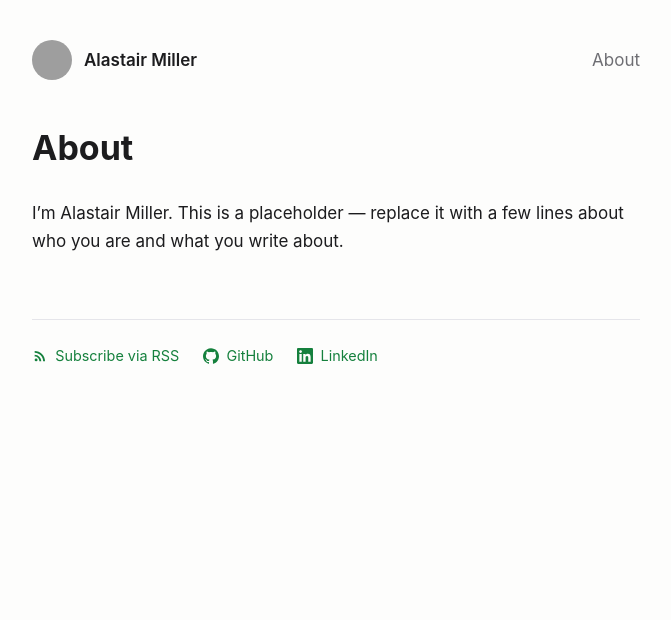
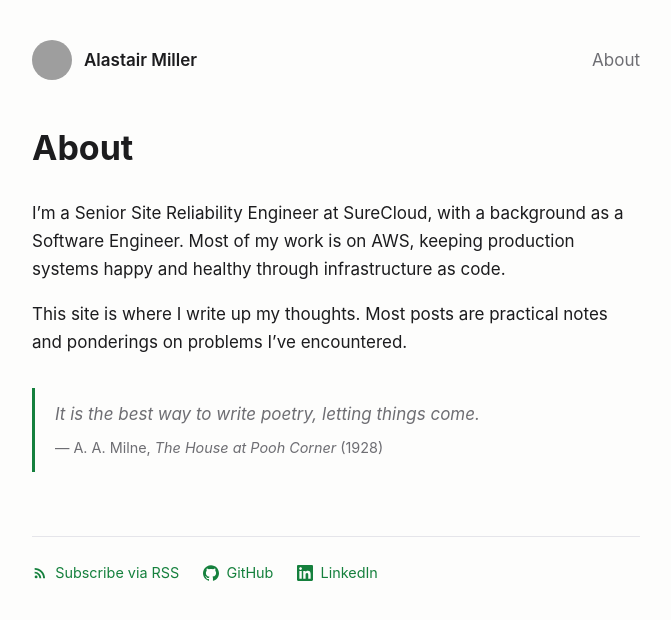
Before and after one commit to AlastairMiller/AlastairMiller.github.io, a Jekyll site: the page built from about.md, in a window 1280 px wide. Shown: the top 620 px of the page, without its empty margins (304-975 px from the left). Built offline with Jekyll 4.4.1, drawn with Linux system fonts in a browser that asks for light colours; grey boxes are pictures that could not be loaded.

Commit message:
Write About page, style blockquotes, add local Jekyll preview
- About page text with A. A. Milne quote as a blockquote
- Blockquote style: green left border, muted italic, smaller attribution
- Gemfile pinning github-pages gems for local preview; ignore vendor/

Co-Authored-By: Claude Opus 5.5 <noreply@anthropic.com>

```diff
--- /dev/null
+++ b/Gemfile
@@ -0,0 +1,5 @@
+source "https://rubygems.org"
+
+gem "github-pages", group: :jekyll_plugins
+
+gem "webrick"
--- a/_config.yml
+++ b/_config.yml
@@ -14,3 +14,7 @@ plugins:
 
 exclude:
   - README.md
+  - Gemfile
+  - Gemfile.lock
+  - vendor/
+  - .bundle/
--- a/about.md
+++ b/about.md
@@ -5,4 +5,10 @@ permalink: /about/
 ---
 # About
 
-I'm Alastair Miller. This is a placeholder — replace it with a few lines about who you are and what you write about.
+I'm a Senior Site Reliability Engineer at SureCloud, with a background as a Software Engineer. Most of my work is on AWS, keeping production systems happy and healthy through infrastructure as code.
+
+This site is where I write up my thoughts. Most posts are practical notes and ponderings on problems I've encountered.
+
+> It is the best way to write poetry, letting things come.
+>
+> — A. A. Milne, *The House at Pooh Corner* (1928)
--- a/assets/style.css
+++ b/assets/style.css
@@ -57,6 +57,10 @@ pre, code { font-family: ui-monospace, SFMono-Regular, Menlo, monospace; font-si
 pre { background: var(--rule); padding: 1rem; border-radius: 6px; overflow-x: auto; }
 .back { margin-top: 3rem; }
 
+blockquote { margin: 2rem 0; padding: .25rem 0 .25rem 1.25rem; border-left: 3px solid var(--link); color: var(--muted); font-style: italic; }
+blockquote p { margin: .5rem 0; }
+blockquote p:last-child:not(:first-child) { font-style: normal; font-size: .9rem; }
+
 .site-footer { margin-top: 4rem; padding-top: 1.5rem; border-top: 1px solid var(--rule); color: var(--muted); font-size: .9rem; display: flex; gap: .75rem 1.5rem; flex-wrap: wrap; }
 .site-footer a { display: inline-flex; align-items: center; gap: .45rem; border-radius: 4px; }
 .site-footer a:hover { text-decoration: none; }
```
Also changed, not shown: Gemfile.lock (added), 1 other file.
